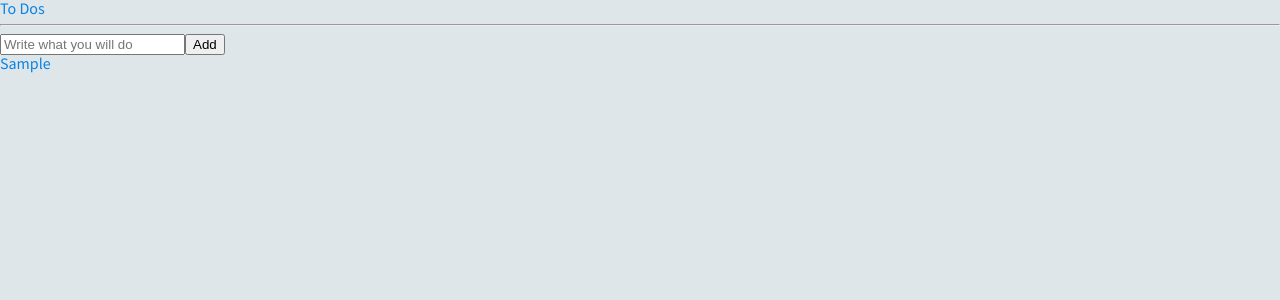
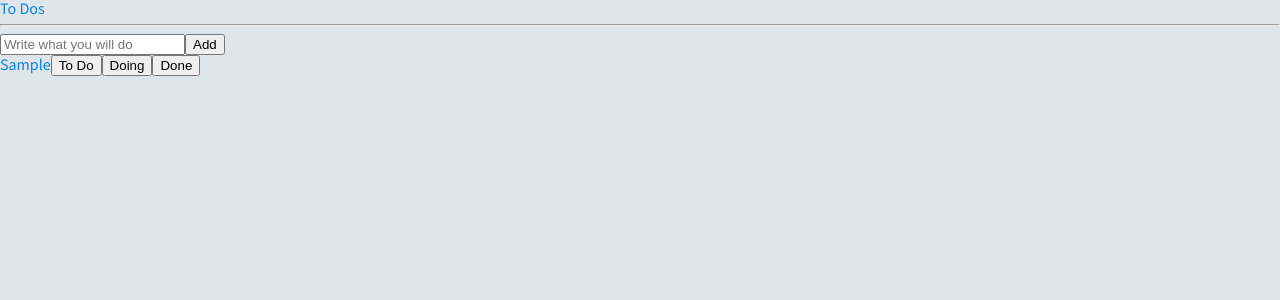
Before and after one commit to HBSPS/React-ToDo, a React (Create React App) app: page / in a window 1280 px wide. Both pictures are taken after typing "Sample" into the empty fields and a click on the button "Add". Shown: the top 300 px of the page. Built offline with nearby package versions, Linux system fonts and the light colour scheme.

Commit message:
:art: Refactoring Code
Refactoring Code

```diff
--- /dev/null
+++ b/src/atoms.tsx
@@ -0,0 +1,12 @@
+import { atom } from "recoil";
+
+export interface IToDo {
+    text: string;
+    id: number;
+    category: "TO_DO" | "DOING" | "DONE";
+};
+
+export const toDoState = atom<IToDo[]>({
+    key: "toDo",
+    default: []
+});
--- /dev/null
+++ b/src/components/CreateToDo.tsx
@@ -0,0 +1,24 @@
+import { useForm } from "react-hook-form";
+import { useSetRecoilState } from "recoil";
+import { toDoState } from "../atoms";
+
+interface IForm {
+    toDo: string;
+};
+
+function CreateToDo() {
+    const setToDos = useSetRecoilState(toDoState);
+    const { register, handleSubmit, setValue } = useForm<IForm>();
+    const handleValid = ({toDo}: IForm) => {
+        setToDos((prev) => [{text: toDo, id: Date.now(), category: "TO_DO"}, ...prev]);
+        setValue("toDo", "");
+    };
+    return (
+        <form onSubmit={handleSubmit(handleValid)}>
+            <input {...register("toDo", {required: "Please write a To Do"})} placeholder="Write what you will do" />
+            <button>Add</button>
+        </form>
+    );
+};
+
+export default CreateToDo;
--- /dev/null
+++ b/src/components/ToDo.tsx
@@ -0,0 +1,14 @@
+import { IToDo } from "../atoms";
+
+function ToDo({ text }: IToDo) {
+    return (
+        <li>
+            <span>{text}</span>
+            <button>To Do</button>
+            <button>Doing</button>
+            <button>Done</button>
+        </li>
+    );
+};
+
+export default ToDo;
--- a/src/components/ToDoList.tsx
+++ b/src/components/ToDoList.tsx
@@ -1,38 +1,17 @@
-import { useForm } from "react-hook-form";
-import { atom, useRecoilState, useRecoilValue, useSetRecoilState } from "recoil";
-
-interface IToDo {
-    text: string;
-    id: number;
-    category: "TO_DO" | "DOING" | "DONE";
-};
-
-const toDoState = atom<IToDo[]>({
-    key: "toDo",
-    default: []
-});
-
-interface IForm {
-    toDo: string;
-};
+import { useRecoilState, useRecoilValue } from "recoil";
+import { toDoState } from "../atoms";
+import CreateToDo from "./CreateToDo";
+import ToDo from "./ToDo";
 
 function ToDoList() {
-    const [toDos, setToDos] = useRecoilState(toDoState); // [불러온 atom의 이름 지정, modifier function] = useRecoilState(불러올 atom)
-    const { register, handleSubmit, setValue } = useForm<IForm>();
-    const handleValid = ({toDo}: IForm) => {
-        setToDos((prev) => [{text: toDo, id: Date.now(), category: "TO_DO"}, ...prev]);
-        setValue("toDo", "");
-    };
+    const toDos = useRecoilValue(toDoState);
     return (
         <div>
             <h1>To Dos</h1>
             <hr />
-            <form onSubmit={handleSubmit(handleValid)}>
-                <input {...register("toDo", {required: "Please write a To Do"})} placeholder="Write what you will do" />
-                <button>Add</button>
-            </form>
+            <CreateToDo />
             <ul>
-                {toDos.map((toDo) => <li key={toDo.id}>{toDo.text}</li>)}
+                {toDos.map((toDo) => <ToDo key={toDo.id} {...toDo} />)}
             </ul>
         </div>
     );
```
